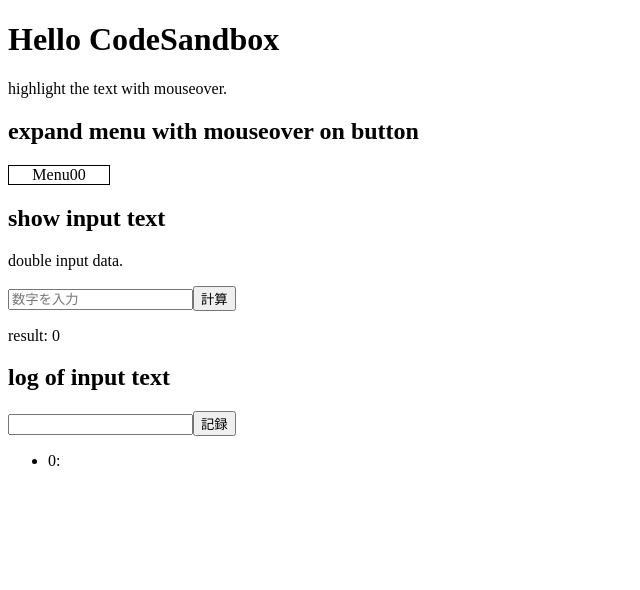
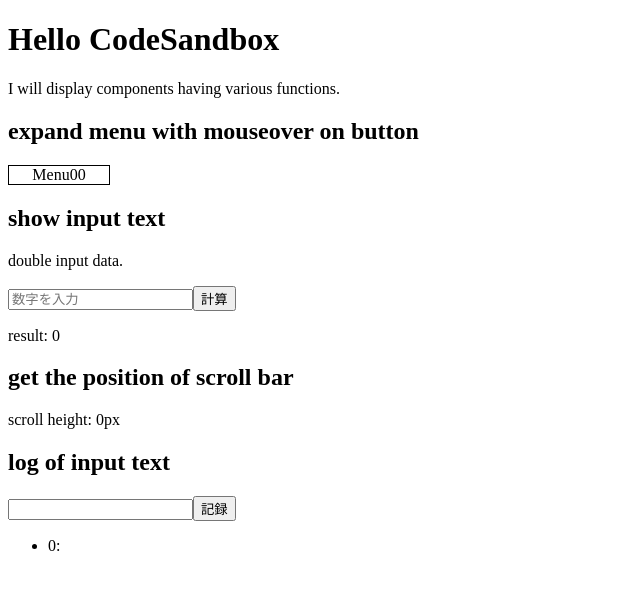
Before and after one commit to num4yo3/react-practice, a React (Create React App) app: page / in a window 1280 px wide. Both pictures are taken after a click on the button "記録". Shown: the top 590 px of the page, without its empty margins (0-640 px from the left). Built offline with nearby package versions, Linux system fonts and the light colour scheme.

Commit message:
スクロール位置の取得できた

```diff
--- a/src/App.js
+++ b/src/App.js
@@ -2,36 +2,30 @@ import { useState } from "react";
 import "./styles.css";
 import { Menu } from "./components/Menu";
 import { DoubleButton } from "./components/DoubleButton";
+import { LogComment } from "./components/LogComment";
 
 export const App = () => {
-  const [text, setText] = useState("");
-  const [list, setList] = useState([]);
-  const onChangeTextbox = (event) => setText(event.target.value);
-  const onClickButton = () => {
-    setText("");
-    setList([...list, text]);
+  const [scrollheight, setScrollheight] = useState(0);
+  const scrollAction = () => {
+    setScrollheight(window.scrollY);
   };
+  window.addEventListener("scroll", scrollAction, {
+    capture: false,
+    passive: true
+  });
   return (
     <>
       <h1>Hello CodeSandbox</h1>
-      <p>highlight the text with mouseover.</p>
+      <p>I will display components having various functions.</p>
       <h2>expand menu with mouseover on button</h2>
       <Menu>Menu00</Menu>
-
       <h2>show input text</h2>
       <p>double input data.</p>
       <DoubleButton />
-
+      <h2> get the position of scroll bar</h2>
+      <div>scroll height: {scrollheight}px</div>
       <h2>log of input text</h2>
-      <input type="text" value={text} onChange={onChangeTextbox} />
-      <button type="button" onClick={onClickButton}>
-        記録
-      </button>
-      <ul>
-        {list.map((value, index) => {
-          return <li key={value}>{index + ": " + value}</li>;
-        })}
-      </ul>
+      <LogComment />
     </>
   );
 };
--- a/src/components/LogComment.jsx
+++ b/src/components/LogComment.jsx
@@ -0,0 +1,24 @@
+import { useState } from "react";
+
+export const LogComment = () => {
+  const [text, setText] = useState("");
+  const [list, setList] = useState([]);
+  const onChangeTextbox = (event) => setText(event.target.value);
+  const onClickButton = () => {
+    setText("");
+    setList([...list, text]);
+  };
+  return (
+    <>
+      <input type="text" value={text} onChange={onChangeTextbox} />
+      <button type="button" onClick={onClickButton}>
+        記録
+      </button>
+      <ul>
+        {list.map((value, index) => {
+          return <li key={value}>{index + ": " + value}</li>;
+        })}
+      </ul>
+    </>
+  );
+};
```
